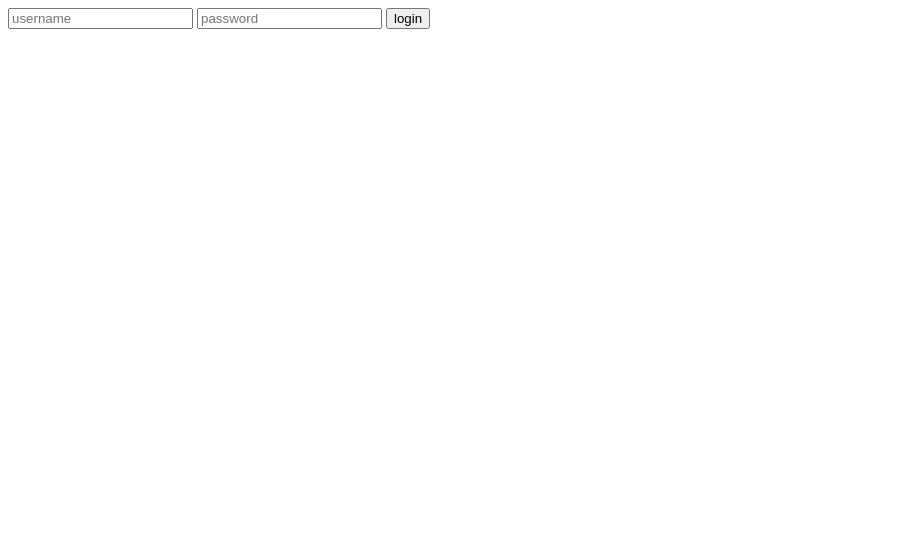
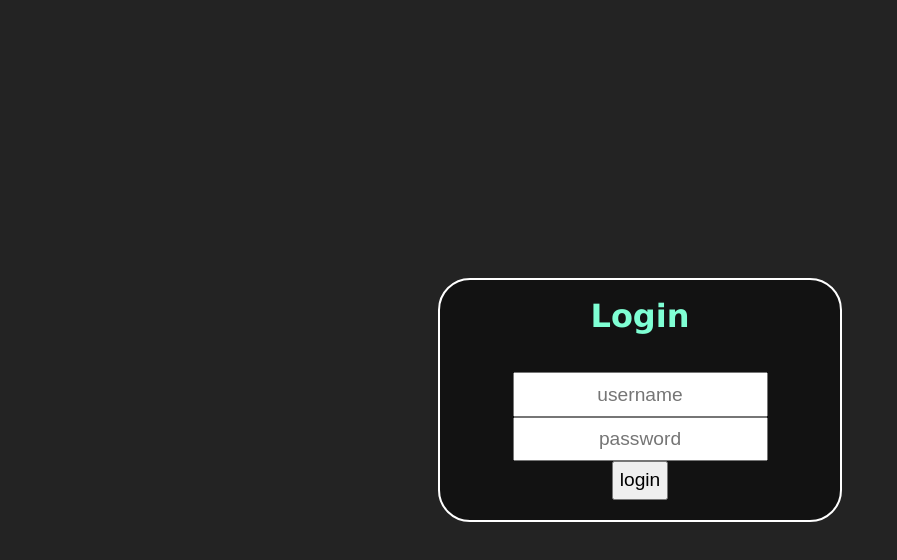
Before and after one commit to DaKringe/simple_image_browser, a website: page index.html in a window 1280 px wide. Shown: the whole page, without its empty margins (0-897 px from the left). Drawn offline with Linux system fonts and the light colour scheme.

Commit message:
update overall style

```diff
--- a/index.html
+++ b/index.html
@@ -5,6 +5,9 @@
     <meta name="viewport" content="width=device-width, initial-scale=1.0">
     <title>Document</title>
     <style>
+        body {
+            background-color: #232323;
+        }
         #container {
             display: flexbox
         }
@@ -53,17 +56,80 @@
         #big_video[src=""] {
             display: none;
         }
+
+        #close_big {
+            position: fixed;
+            top: 0;
+            right: 0;
+            width: 3em;
+            height: 3em;
+            border-radius: 30%;
+            margin: 1em;
+            background-color: rgb(255, 26, 26);
+            border: solid salmon 2px;
+            display: none;
+        }
+
+        #login_container {
+            position: absolute;
+            width: 25em;
+            height: 15em;
+            border: solid white 2px;
+            border-radius: 2em;
+            font-family: 'Lucida Sans';
+            top: 50%;
+            left: 50%;
+            transform: translate(-50%, -50%);
+            background-color: #121212;
+        }
+
+        #login_container h1 {
+            display: flex;
+            height: 30%;
+            width: 100%;
+            margin: 0;
+            justify-content: center;
+            align-items: center;
+            text-align: center;
+            color: aquamarine;
+        }
+
+        #login {
+            display: flex;
+            justify-content: center;
+            align-items: center;
+            /* border: solid lime 2px; */
+            height: 70%;
+        }
+
+
+        #login form {
+            text-align: center;
+            font-family: 'Lucida Sans';
+        }
+
+        #login input {
+            font-size: 1.2em;
+            height: 2em;
+            text-align: center;
+        }
     </style>
 </head>
     <body>
+        <div id="login_container">
+            <h1>Login</h1>
+            <div id="login">
                 <form action="#" method="post">
-            <input type="text" name="username" id="username" placeholder="username" autocomplete="off">
-            <input type="password" name="password" id="password" placeholder="password">
+                    <input type="text" name="username" id="username" placeholder="username" autocomplete="off"><br>
+                    <input type="password" name="password" id="password" placeholder="password"><br>
                     <input type="submit" value="login">
                 </form>
+            </div>
+        </div>
         <div id="container"></div>
         <img src="" alt="" id="big_image">
         <video src="" id="big_video"></video>
+        <input type="button" value="X" id="close_big">
         <script>
 
             Number.prototype.mod = function (n) {
@@ -78,8 +144,10 @@
 
             let loaded_images = []
 
-            let big_image = document.getElementById("big_image")
+            const big_image = document.getElementById("big_image")
+            const close_big = document.getElementById("close_big")
             const container = document.getElementById("container")
+            const login_container = document.getElementById("login_container")
 
             function updateImg(index) {
                 loaded = loaded_images[index.mod(loaded_images.length)]
@@ -93,6 +161,7 @@
                     big_video.src = loaded
                     big_video.innerHTML = ""
                     big_video.controls = true
+                    close_big.style.display = "inline"
                     // source = document.createElement("source")
                     // source.src = loaded
                     // big_video.appendChild(source)
@@ -100,10 +169,17 @@
                     big_video.src = ""
                     big_video.innerHTML = ""
                     big_image.src = loaded
+                    close_big.style.display = "inline"
                 } else {
                     console.log(loaded, ext, splt, " is neither video nor image ")
                     return
                 }
+            }
+
+            close_big.onclick = e => {
+                big_image.src = ""
+                big_video.src = ""
+                close_big.style.display = "none"
             }
 
             document.onkeydown = e => {
@@ -155,6 +231,8 @@
                     getManifest((res)=>{window.manifest = res})
                     let manifest = window.manifest.split("\n")
                     // window.manifest = null
+
+                    login_container.style.display = "none"
 
                     for (const item of manifest) {
                         let ext = item.split(".")[1].trim()
```
Lines whose indentation alone changed are shown as unchanged.
